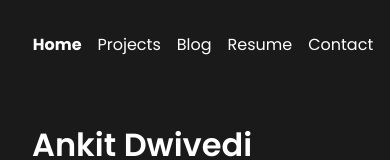
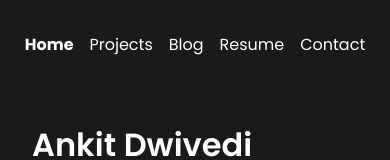
Before and after one commit to dwivedi-ai/dwivedi-ai.github.io, a website: page public/index.html in a window 390 px wide. Shown: the top 160 px of the page. Drawn offline with nearby package versions, Linux system fonts and the light colour scheme.

Commit message:
fixed some alignment

```diff
--- a/public/css/home.css
+++ b/public/css/home.css
@@ -266,6 +266,11 @@ body {
         font-size: 0.6rem;
     }
 
+    /* make the first li from inside the ul as margin-left 0 */
+    .nav ul > li:first-child {
+        margin-left: 0rem;
+    }
+
     .footer {
         font-size: 0.8rem;
     }
--- a/public/css/posts.css
+++ b/public/css/posts.css
@@ -176,6 +176,9 @@ p img {
     .experience p {
         font-size: 0.6rem;
     }
+    .nav ul > li:first-child {
+        margin-left: 0rem;
+    }
     .footer {
         font-size: 0.8rem;
     }
```
Also changed, not shown: public/images/close.svg (added), public/images/menu.svg (added), public/images/up.svg (added).
